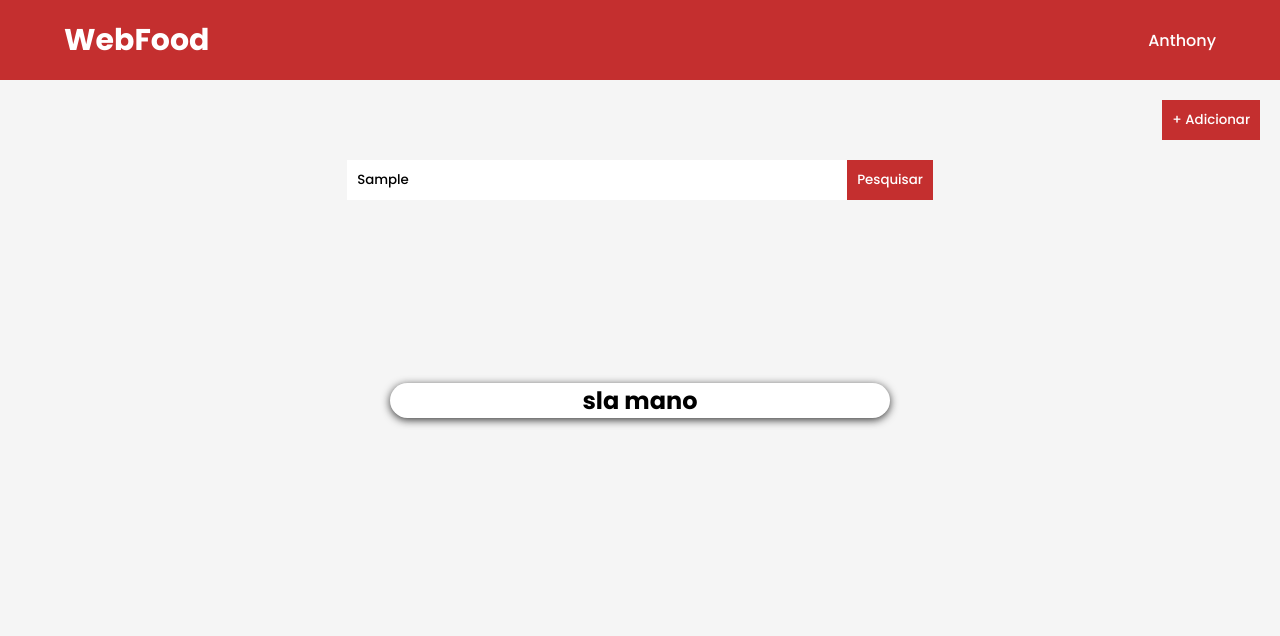
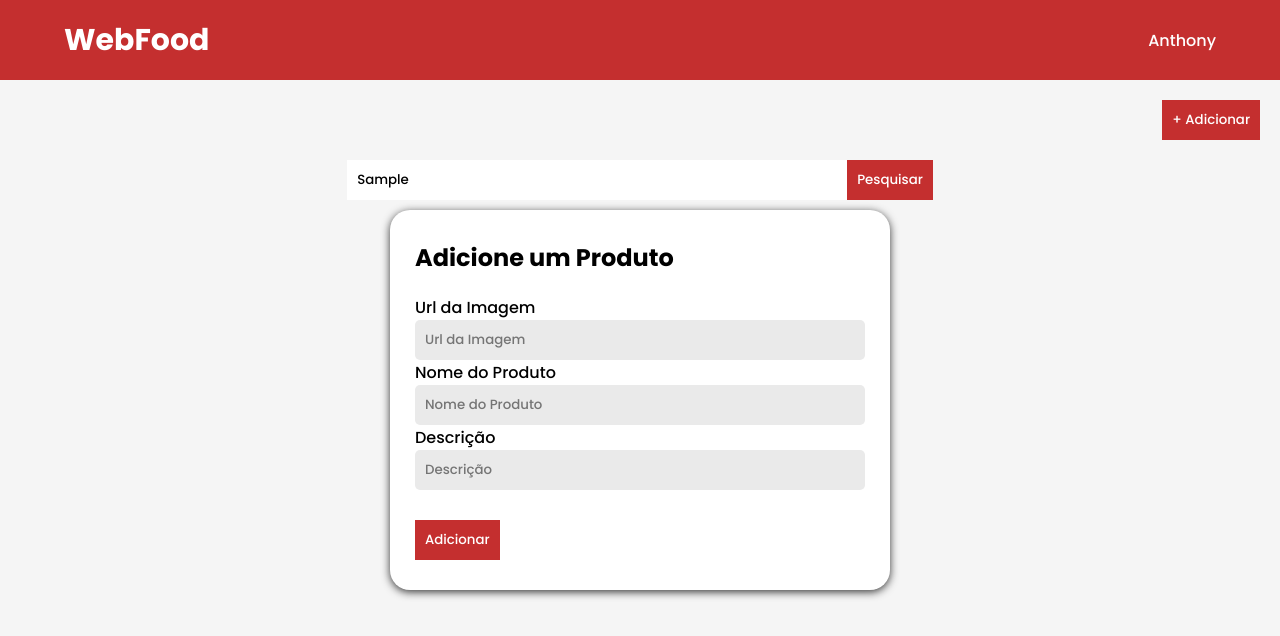
Before and after one commit to AnthonyH30/WebFood, a React (Vite) app: page / in a window 1280 px wide. Both pictures are taken after typing "Sample" into the empty fields and a click on the button "+ Adicionar". Shown: the top 636 px of the page. Built offline with nearby package versions, Linux system fonts and the light colour scheme.

Commit message:
adding the form for addproduct modal

```diff
--- a/src/Components/Input/index.tsx
+++ b/src/Components/Input/index.tsx
@@ -3,8 +3,8 @@ import { MyInputProps } from '../../Types/InputType';
 import './styles.scss';
 
 
-export default function Input({type, onChange, placeholder, value}: MyInputProps) {
+export default function Input({type, onChange, placeholder, value, style, id}: MyInputProps) {
   return (
-    <input type={type} onChange={onChange} placeholder={placeholder} value={value}/>
+    <input type={type} id={id} style={style} onChange={onChange} placeholder={placeholder} value={value}/>
   )
 }
--- a/src/Pages/Home/index.tsx
+++ b/src/Pages/Home/index.tsx
@@ -36,7 +36,16 @@ function Home(){
                 overlayClassName="modal__overlay"
                 className="modal__content"
             >
-                <h2>sla mano</h2>
+                <form className="modal__form">
+                    <h2 className="modal__form--title">Adicione um Produto</h2>
+                    <label title="Url da Imagem" htmlFor="image">Url da Imagem</label>
+                    <Input placeholder="Url da Imagem" id="image" style={{backgroundColor: "#eaeaea", width: "100%", borderRadius: "5px"}} />
+                    <label title="Nome do Produto" htmlFor="name">Nome do Produto</label>
+                    <Input placeholder="Nome do Produto" id="name" style={{backgroundColor: "#eaeaea", width: "100%", borderRadius: "5px"}} />
+                    <label title="Descrição" htmlFor="description">Descrição</label>
+                    <Input placeholder="Descrição" id="description" style={{backgroundColor: "#eaeaea", width: "100%", borderRadius: "5px"}} />
+                    <Btn style={{alignSelf: "center", marginTop: '30px'}}>Adicionar</Btn>
+                </form>
             </Modal>
         </>
     )
--- a/src/Pages/Home/styles.scss
+++ b/src/Pages/Home/styles.scss
@@ -28,5 +28,26 @@
         background-color: white;
         border-radius: 20px;
         @include center;
+        flex-direction: column;
+        animation: modal .4s;
+    }
+
+    .modal__form{
+        width: 90%;
+        padding-block: 30px;
+
+        .modal__form--title{
+            margin-bottom: 20px;
+        }
     }
 }
+
+@keyframes modal{
+from{
+    opacity: 0;
+    transform: translate3d(0, 60px, 0);
+}to{
+    opacity: 1;
+    transform: translate3d(0, 0, 0);
+}
+}
```
